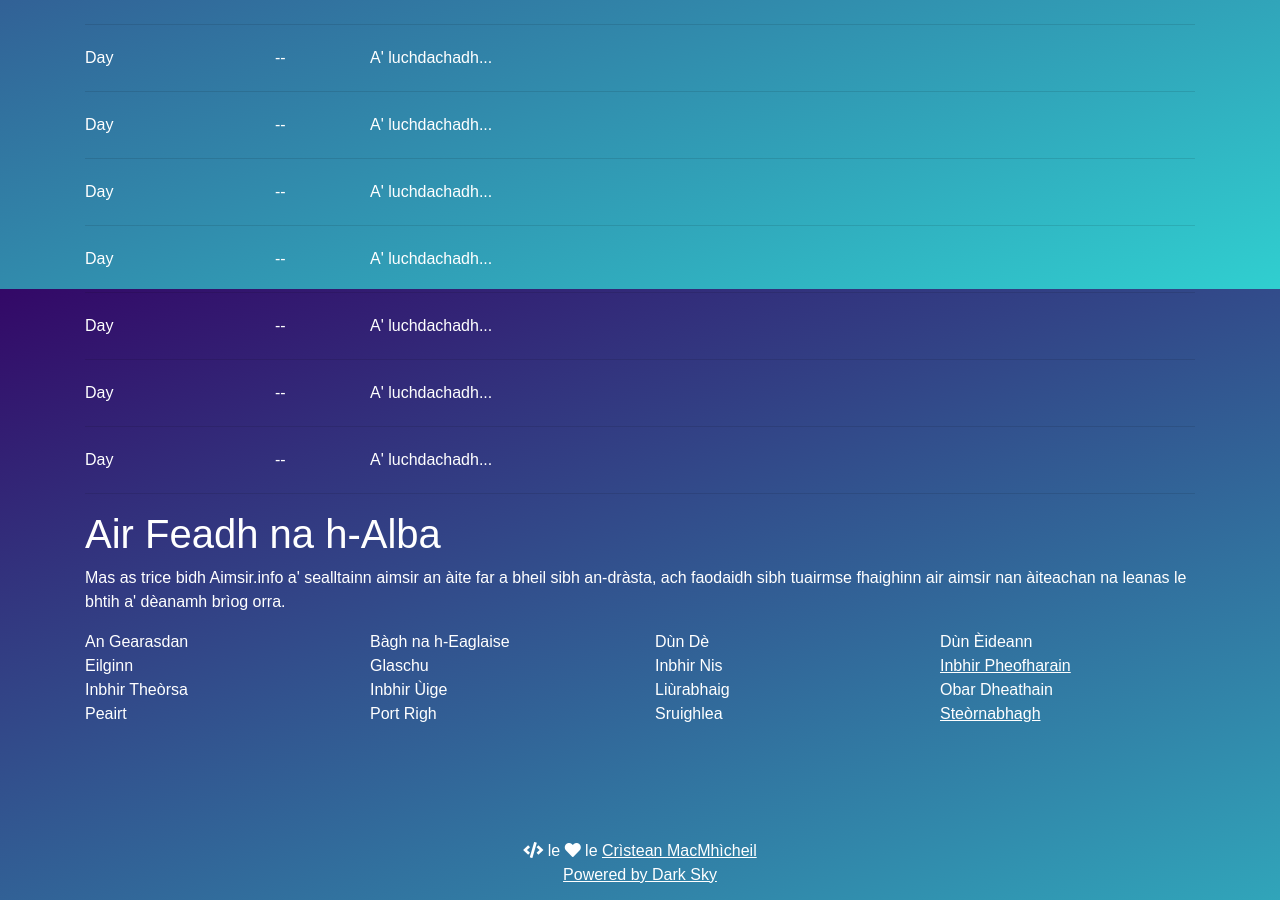
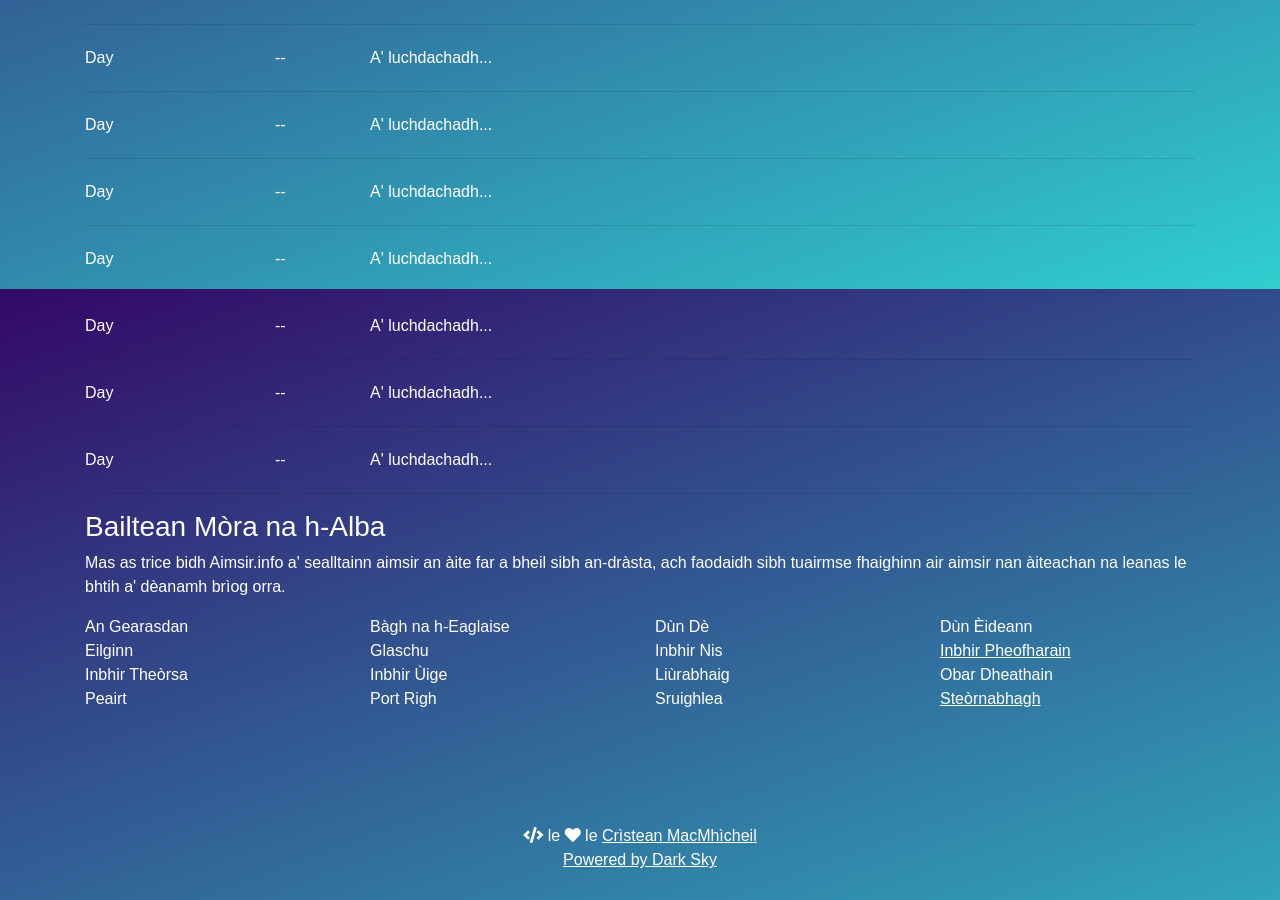
Before and after one commit to angeidheal/aimsir, a Jekyll site: the page built from index.html, in a window 1280 px wide and 900 px high, scrolled down 611 px. Built offline with Jekyll 4.4.1, drawn with Linux system fonts in a browser that asks for light colours; nearby versions of some CDN libraries; a script that is not in the unit is left out.

Commit message:
Update index.html

```diff
--- a/index.html
+++ b/index.html
@@ -142,7 +142,7 @@ title: Dachaigh
 
     <div class="row">
       <div class="col-md-12">
-        <h1>Air Feadh na h-Alba</h1>
+        <h3>Bailtean Mòra na h-Alba</h3>
       </div>
       <div class="col-md-12">
         <p>Mas as trice bidh Aimsir.info a' sealltainn aimsir an àite far a bheil sibh an-dràsta, ach faodaidh sibh tuairmse fhaighinn air aimsir nan àiteachan na leanas le bhtih a' dèanamh brìog orra.</p>
```
